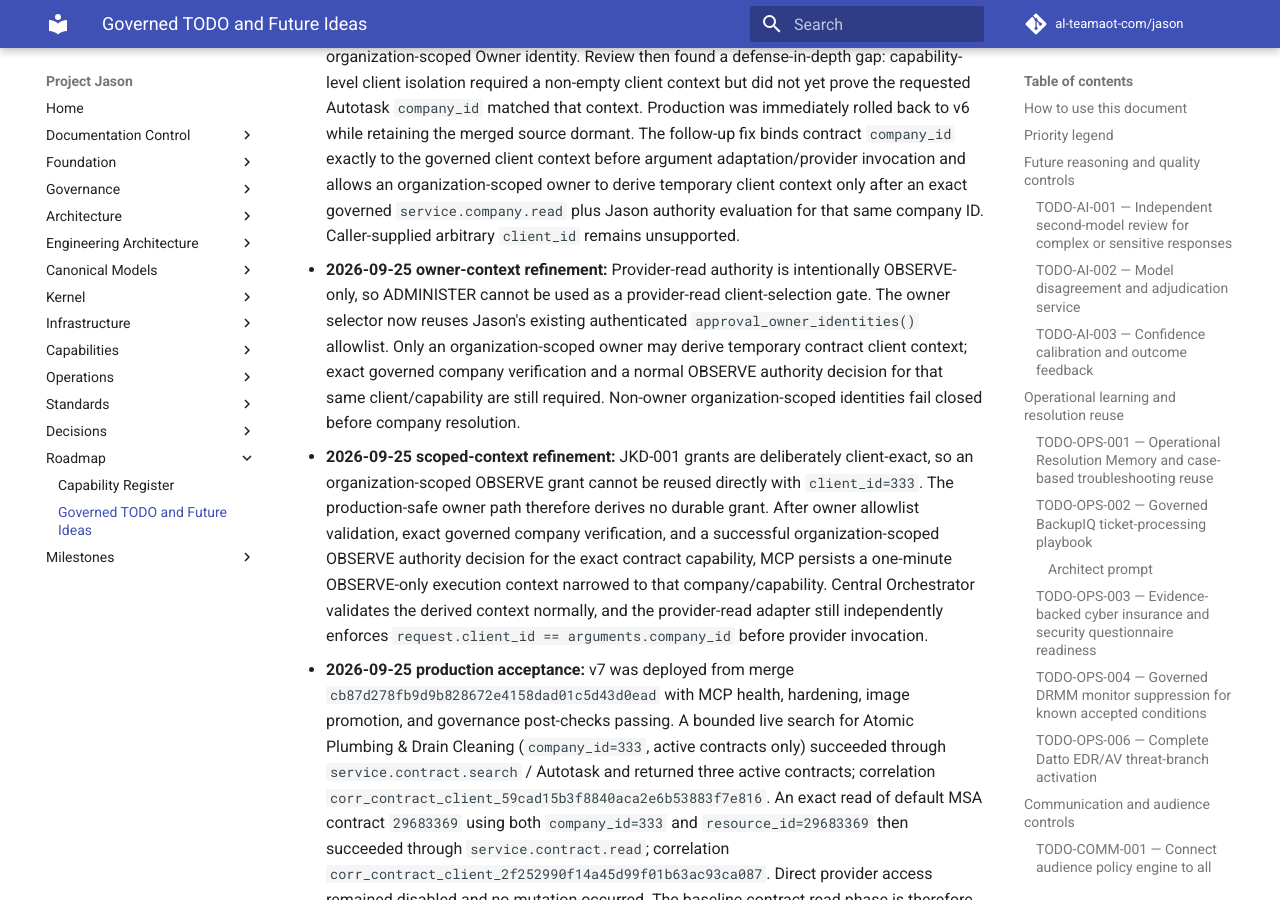
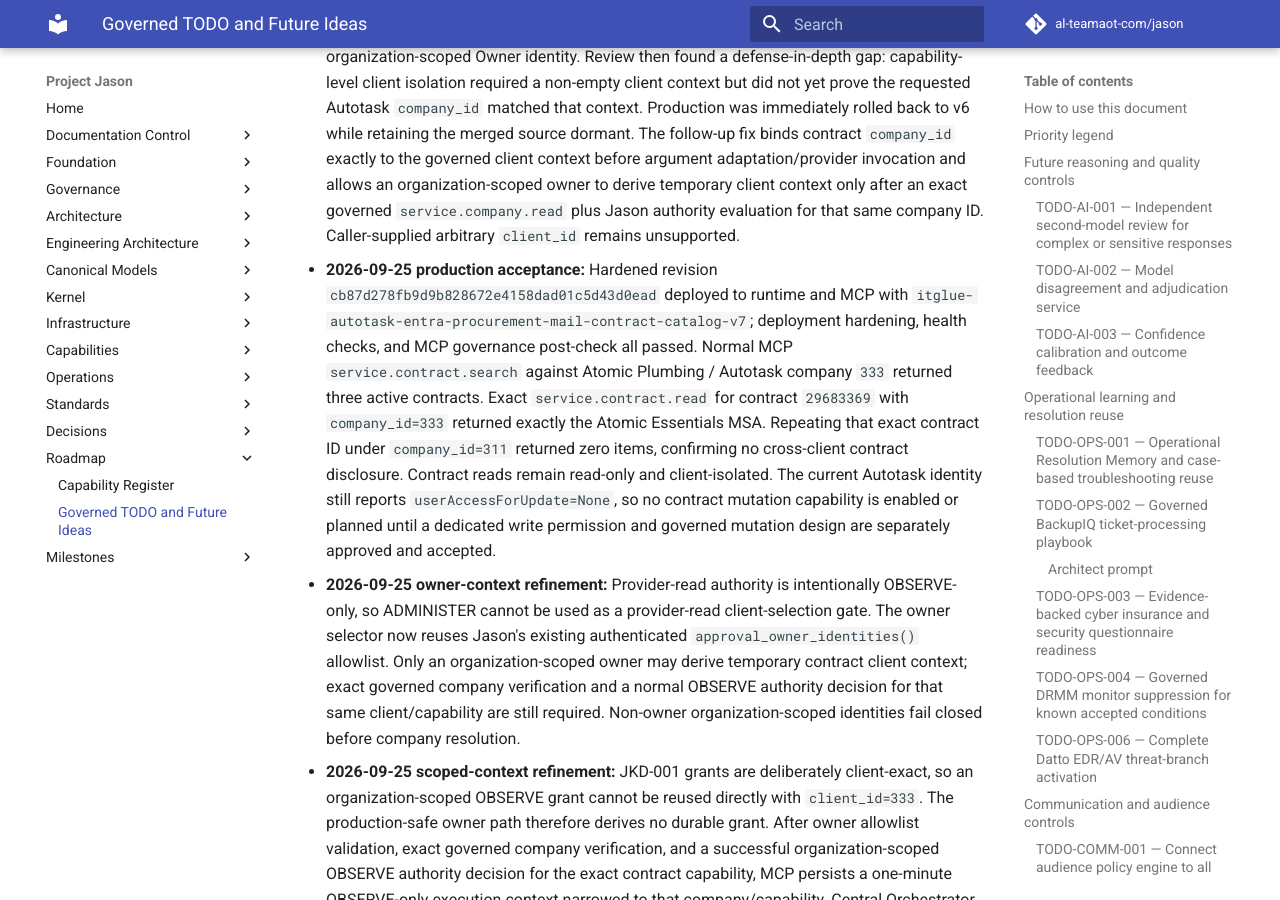
Before and after one commit to al-teamaot-com/jason, an MkDocs documentation site: the page built from docs/roadmaps/Project-Jason-TODO-and-Future-Ideas.md, in a window 1280 px wide and 900 px high, scrolled down 36783 px. Built offline with MkDocs 1.6.1 and Material for MkDocs 9.7.7, drawn with Linux system fonts in a browser that asks for light colours; comment, search, counter and statistics services are not loaded.

Commit message:
Record CONN-015 contract read production acceptance

```diff
--- a/docs/roadmaps/Project-Jason-TODO-and-Future-Ideas.md
+++ b/docs/roadmaps/Project-Jason-TODO-and-Future-Ideas.md
@@ -969,6 +969,7 @@
 - **2026-09-25 read-phase checkpoint:** Live Autotask `Contracts` entity metadata proves `canQuery=true` with `userAccessForQuery=All`; the current Jason read identity has `userAccessForCreate=None`, `userAccessForUpdate=None`, and `userAccessForDelete=None`. Contract fields include exact queryable `companyID`, `contractName`, `contractNumber`, `status`, `contractType`, `contractCategory`, `startDate`, and `endDate`. Source now defines provider-neutral `service.contract.search` and `service.contract.read` on the existing bounded generic Autotask entity adapter. Search requires exact `company_id`; exact read requires both `company_id` and `resource_id` and compiles to a bounded Contracts query containing both fields, preventing an ID-only cross-client read. Raw provider search expressions are rejected, page size is bounded, and durable-ID continuation is supported. Existing v5/v6 provider-read profiles are frozen to pre-contract authority; only the new explicit `itglue-autotask-entra-procurement-mail-contract-catalog-v7` profile activates the contract reads. Write capability design is intentionally deferred because the current identity has no update permission.
 
 - **2026-09-25 activation hardening:** First v7 activation correctly exposed the contract capabilities but live MCP acceptance stopped with `client_context_required` for the organization-scoped Owner identity. Review then found a defense-in-depth gap: capability-level client isolation required a non-empty client context but did not yet prove the requested Autotask `company_id` matched that context. Production was immediately rolled back to v6 while retaining the merged source dormant. The follow-up fix binds contract `company_id` exactly to the governed client context before argument adaptation/provider invocation and allows an organization-scoped owner to derive temporary client context only after an exact governed `service.company.read` plus Jason authority evaluation for that same company ID. Caller-supplied arbitrary `client_id` remains unsupported.
+- **2026-09-25 production acceptance:** Hardened revision `cb87d278fb9d9b828672e4158dad01c5d43d0ead` deployed to runtime and MCP with `itglue-autotask-entra-procurement-mail-contract-catalog-v7`; deployment hardening, health checks, and MCP governance post-check all passed. Normal MCP `service.contract.search` against Atomic Plumbing / Autotask company `333` returned three active contracts. Exact `service.contract.read` for contract `29683369` with `company_id=333` returned exactly the Atomic Essentials MSA. Repeating that exact contract ID under `company_id=311` returned zero items, confirming no cross-client contract disclosure. Contract reads remain read-only and client-isolated. The current Autotask identity still reports `userAccessForUpdate=None`, so no contract mutation capability is enabled or planned until a dedicated write permission and governed mutation design are separately approved and accepted.
 
 - **2026-09-25 owner-context refinement:** Provider-read authority is intentionally OBSERVE-only, so ADMINISTER cannot be used as a provider-read client-selection gate. The owner selector now reuses Jason's existing authenticated `approval_owner_identities()` allowlist. Only an organization-scoped owner may derive temporary contract client context; exact governed company verification and a normal OBSERVE authority decision for that same client/capability are still required. Non-owner organization-scoped identities fail closed before company resolution.
 
```
